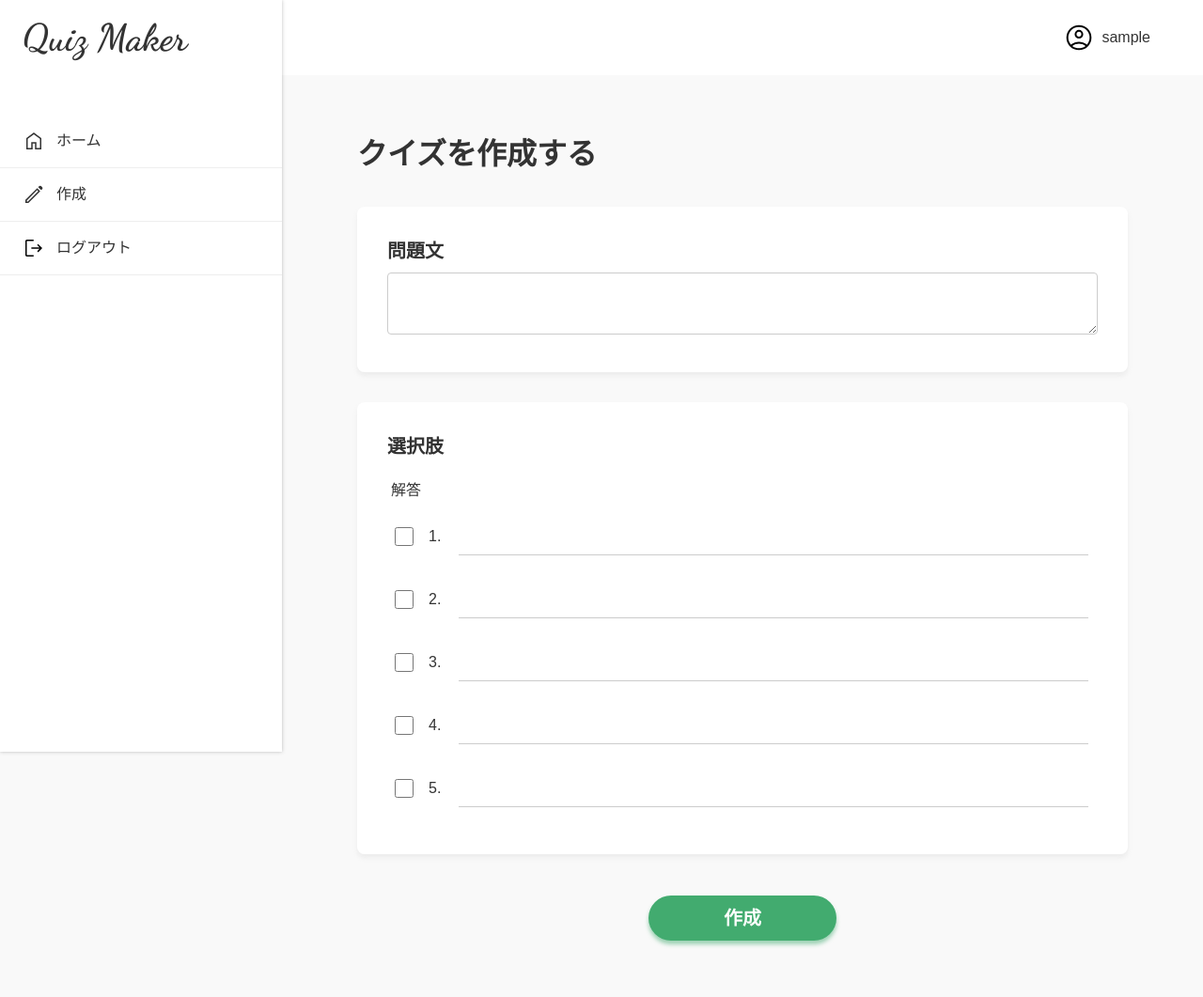
After one commit to kdntiaoao/django-quiz-maker, a Django app: page /quizzes/ in a window 1280 px wide. The commit adds this page. Shown: the whole page at 94% size. Run offline with Django 4.2, Linux system fonts and the light colour scheme; the visitor is signed in with stand-in values (Sample User, id 1).

Commit message:
add create page

```diff
--- a/quizzes/urls.py
+++ b/quizzes/urls.py
@@ -1,10 +1,10 @@
 from django.urls import path
-from django.contrib.auth.views import LogoutView
 
 from . import views
 
 app_name = "quizzes"
 urlpatterns = [
+    path("", views.create, name="create"),
     path("<int:quiz_id>/thinking", views.thinking, name="thinking"),
     path("<int:quiz_id>/result/", views.result, name="result"),
 ]
--- a/quizzes/views.py
+++ b/quizzes/views.py
@@ -1,5 +1,6 @@
 import math
 
+from django.contrib.auth.mixins import LoginRequiredMixin
 from django.http.response import HttpResponseRedirect
 from django.shortcuts import get_object_or_404
 from django.template.response import TemplateResponse
@@ -146,3 +147,11 @@ class ResultView(View):
 
 
 result = ResultView.as_view()
+
+
+class QuizCreateView(LoginRequiredMixin, View):
+    def get(self, request, *args, **kwargs):
+        return TemplateResponse(request, "quizzes/create.html")
+
+
+create = QuizCreateView.as_view()
--- a/templates/_header.html
+++ b/templates/_header.html
@@ -35,7 +35,7 @@
             </a>
           </li>
           <li class="l-header__menu-item">
-            <a href="#" class="l-header__menu-link">
+            <a href="{% url 'quizzes:create' %}" class="l-header__menu-link">
               <svg
                 fill="currentColor"
                 xmlns="http://www.w3.org/2000/svg"
--- /dev/null
+++ b/templates/quizzes/create.html
@@ -0,0 +1,142 @@
+{% extends 'base.html' %}
+{% block main %}
+<div class="p-create-form">
+  <div class="p-create-form__inner">
+    <h2 id="form-label" class="p-create-form__heading">
+      クイズを作成する
+    </h2>
+    <div class="p-create-form__content">
+      <form
+        method="post"
+        class="p-create-form__form"
+        aria-labelledby="form-label"
+      >
+        <div class="p-create-form__fieldset-list">
+          <fieldset class="p-create-form__fieldset-item">
+            <label
+              for="statement"
+              class="p-create-form__statement-label"
+              >問題文</label
+            >
+            <textarea
+              name="statement"
+              id="statement"
+              rows="2"
+              class="p-create-form__statement-field"
+            ></textarea>
+          </fieldset>
+          <fieldset class="p-create-form__fieldset-item">
+            <div class="p-create-form__option-caption">選択肢</div>
+            <div class="p-create-form__option-list">
+              <div class="p-create-form__option-list-header">解答</div>
+              <div class="p-create-form__option-item">
+                <input
+                  type="checkbox"
+                  name="is_option1_correct"
+                  id="is_option1_correct"
+                  class="p-create-form__checkbox-field"
+                />
+                <label
+                  for="is_option1_correct"
+                  class="p-create-form__checkbox-label"
+                  >1.</label
+                >
+                <input
+                  type="text"
+                  id="option1"
+                  name="option1"
+                  class="p-create-form__option-field"
+                />
+              </div>
+              <div class="p-create-form__option-item">
+                <input
+                  type="checkbox"
+                  name="is_option2_correct"
+                  id="is_option2_correct"
+                  class="p-create-form__checkbox-field"
+                />
+                <label
+                  for="is_option2_correct"
+                  class="p-create-form__checkbox-label"
+                  >2.</label
+                >
+                <input
+                  type="text"
+                  id="option2"
+                  name="option2"
+                  class="p-create-form__option-field"
+                />
+              </div>
+              <div class="p-create-form__option-item">
+                <input
+                  type="checkbox"
+                  name="is_option3_correct"
+                  id="is_option3_correct"
+                  class="p-create-form__checkbox-field"
+                />
+                <label
+                  for="is_option3_correct"
+                  class="p-create-form__checkbox-label"
+                  >3.</label
+                >
+                <input
+                  type="text"
+                  id="option3"
+                  name="option3"
+                  class="p-create-form__option-field"
+                />
+              </div>
+              <div class="p-create-form__option-item">
+                <input
+                  type="checkbox"
+                  name="is_option4_correct"
+                  id="is_option4_correct"
+                  class="p-create-form__checkbox-field"
+                />
+                <label
+                  for="is_option4_correct"
+                  class="p-create-form__checkbox-label"
+                  >4.</label
+                >
+                <input
+                  type="text"
+                  id="option4"
+                  name="option4"
+                  class="p-create-form__option-field"
+                />
+              </div>
+              <div class="p-create-form__option-item">
+                <input
+                  type="checkbox"
+                  name="is_option5_correct"
+                  id="is_option5_correct"
+                  class="p-create-form__checkbox-field"
+                />
+                <label
+                  for="is_option5_correct"
+                  class="p-create-form__checkbox-label"
+                  >5.</label
+                >
+                <input
+                  type="text"
+                  id="option5"
+                  name="option5"
+                  class="p-create-form__option-field"
+                />
+              </div>
+            </div>
+          </fieldset>
+        </div>
+        <div class="p-create-form__submit-btn-container">
+          <button
+            type="submit"
+            class="c-btn-primary c-btn-primary--success p-create-form__submit-btn"
+          >
+            作成
+          </button>
+        </div>
+      </form>
+    </div>
+  </div>
+</div>
+{% endblock %}
--- a/templates/quizzes/index.html
+++ b/templates/quizzes/index.html
@@ -1,4 +1,5 @@
-{% extends 'base.html' %} {% block main %}
+{% extends 'base.html' %}
+{% block main %}
 <div class="p-index-quizzes">
   <div class="p-index-quizzes__inner">
     <h2 id="table-label" class="p-index-quizzes__heading">クイズ一覧</h2>
--- a/templates/quizzes/thinking.html
+++ b/templates/quizzes/thinking.html
@@ -1,4 +1,5 @@
-{% extends 'base.html' %} {% block main %}
+{% extends 'base.html' %}
+{% block main %}
 <div class="p-thinking-quiz">
   <form method="post" class="p-thinking-quiz__inner" aria-labelledby="quiz-statement">
     {% csrf_token %}
```
